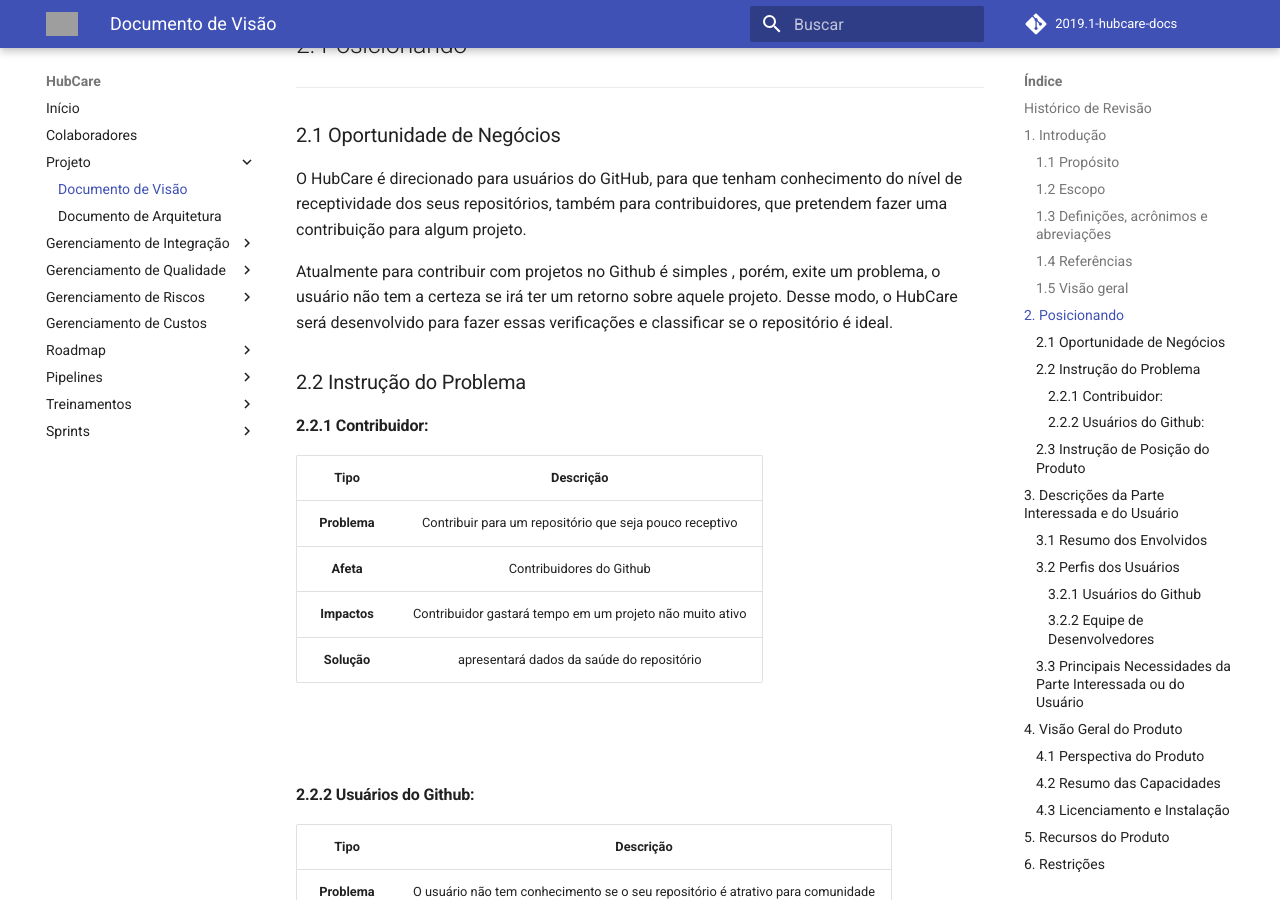
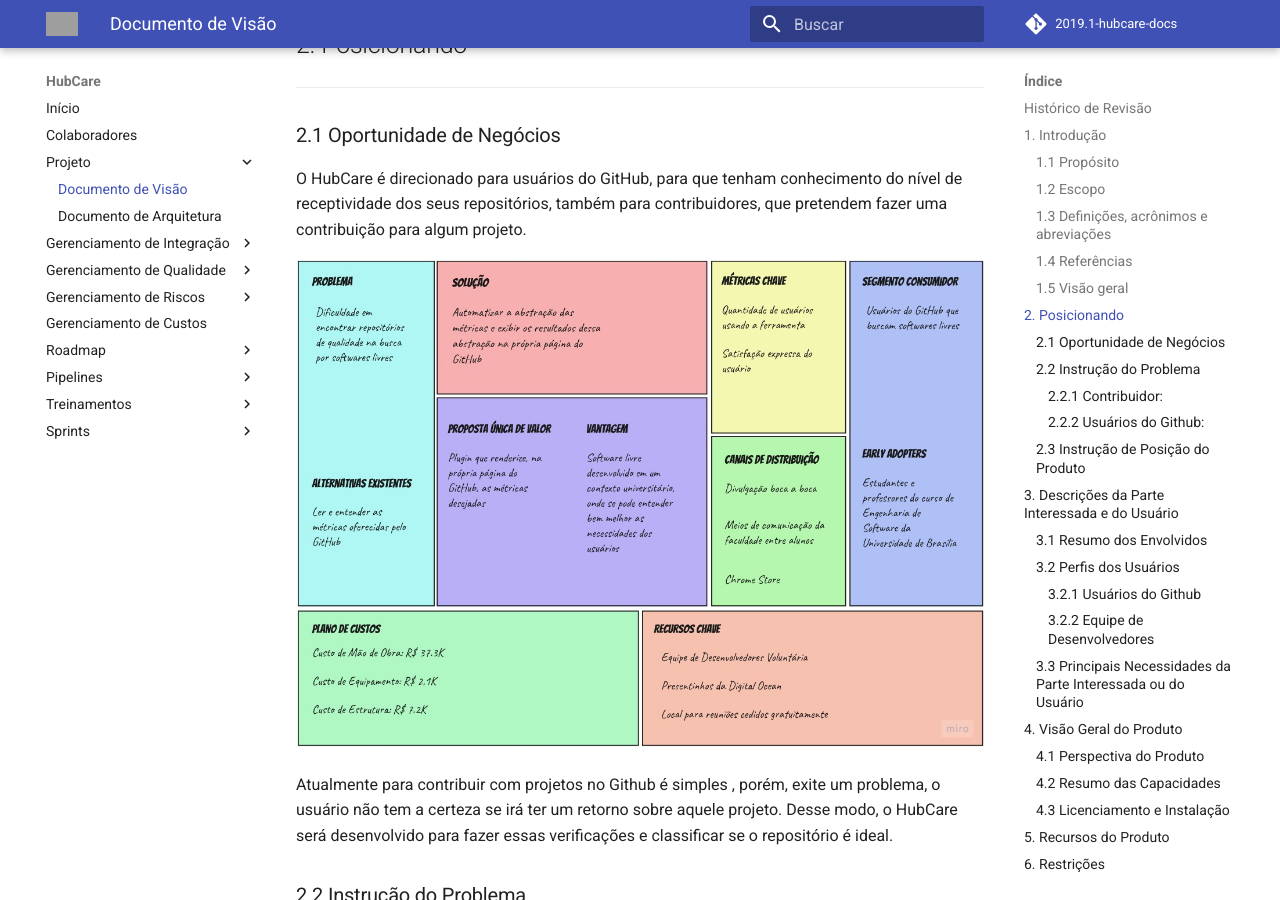
Before and after one commit to fga-eps-mds/2019.1-hubcare-docs, an MkDocs documentation site: the page built from docs/project/vision-document/README.md, in a window 1280 px wide and 900 px high, scrolled down 2297 px. Built offline with MkDocs 1.6.1 and Material for MkDocs 9.7.7, drawn with Linux system fonts in a browser that asks for light colours; comment, search, counter and statistics services are not loaded; grey boxes are pictures that could not be loaded.

Commit message:
added business canvas into vision document

```diff
--- a/docs/project/vision-document/README.md
+++ b/docs/project/vision-document/README.md
@@ -72,6 +72,8 @@
 <div id='id21'/>
 
 O HubCare é direcionado para usuários do GitHub, para que tenham conhecimento do nível de receptividade dos seus repositórios, também para contribuidores, que pretendem fazer uma contribuição para algum projeto.
+
+![business_canvas](canvas.jpg)
 
 Atualmente para contribuir com projetos no Github é simples , porém, exite um problema, o usuário não tem a certeza se irá ter um retorno sobre aquele projeto. Desse modo, o HubCare será desenvolvido para fazer essas verificações e classificar se o repositório é ideal.
 
```
Also changed, not shown: docs/project/vision-document/canvas.jpg (added).
